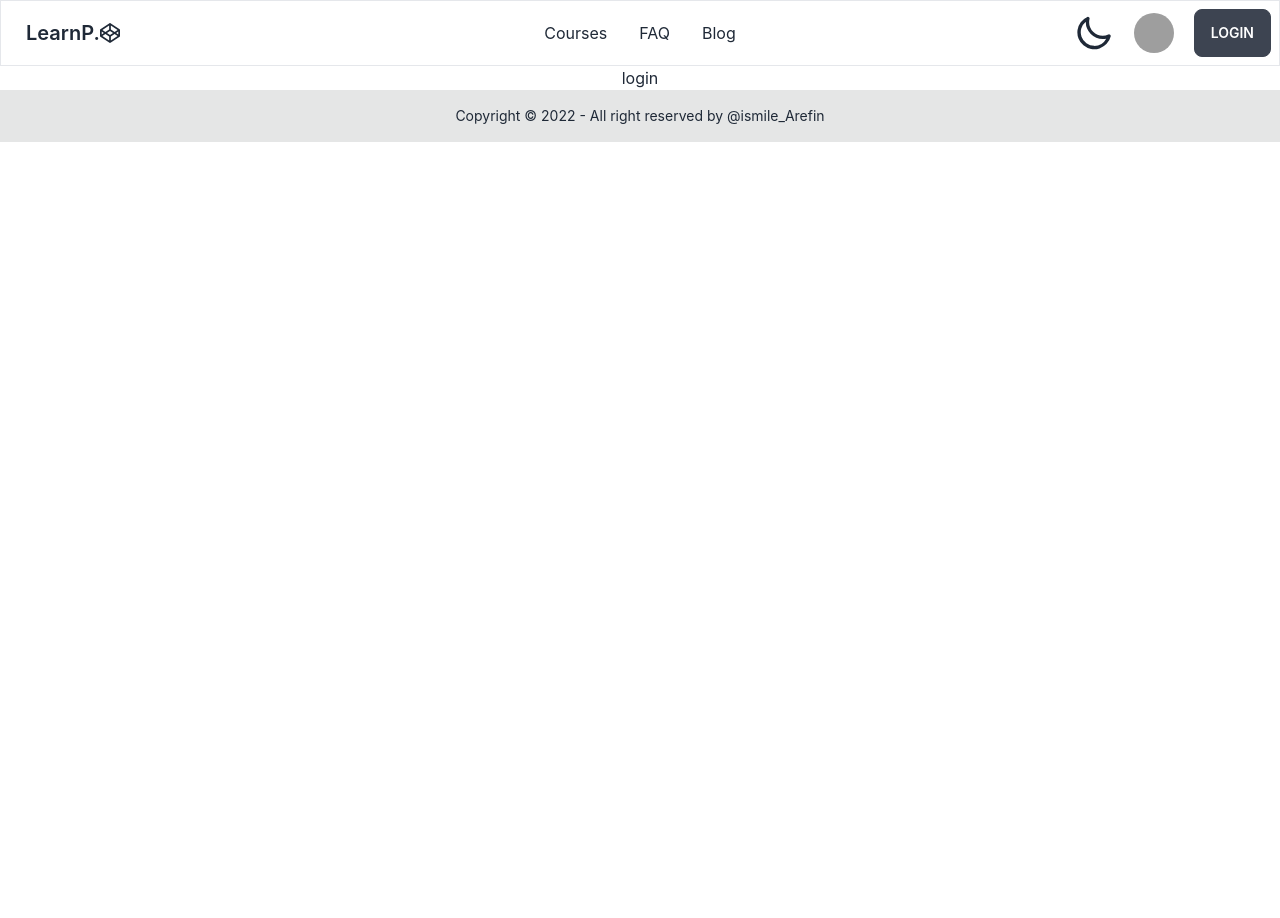
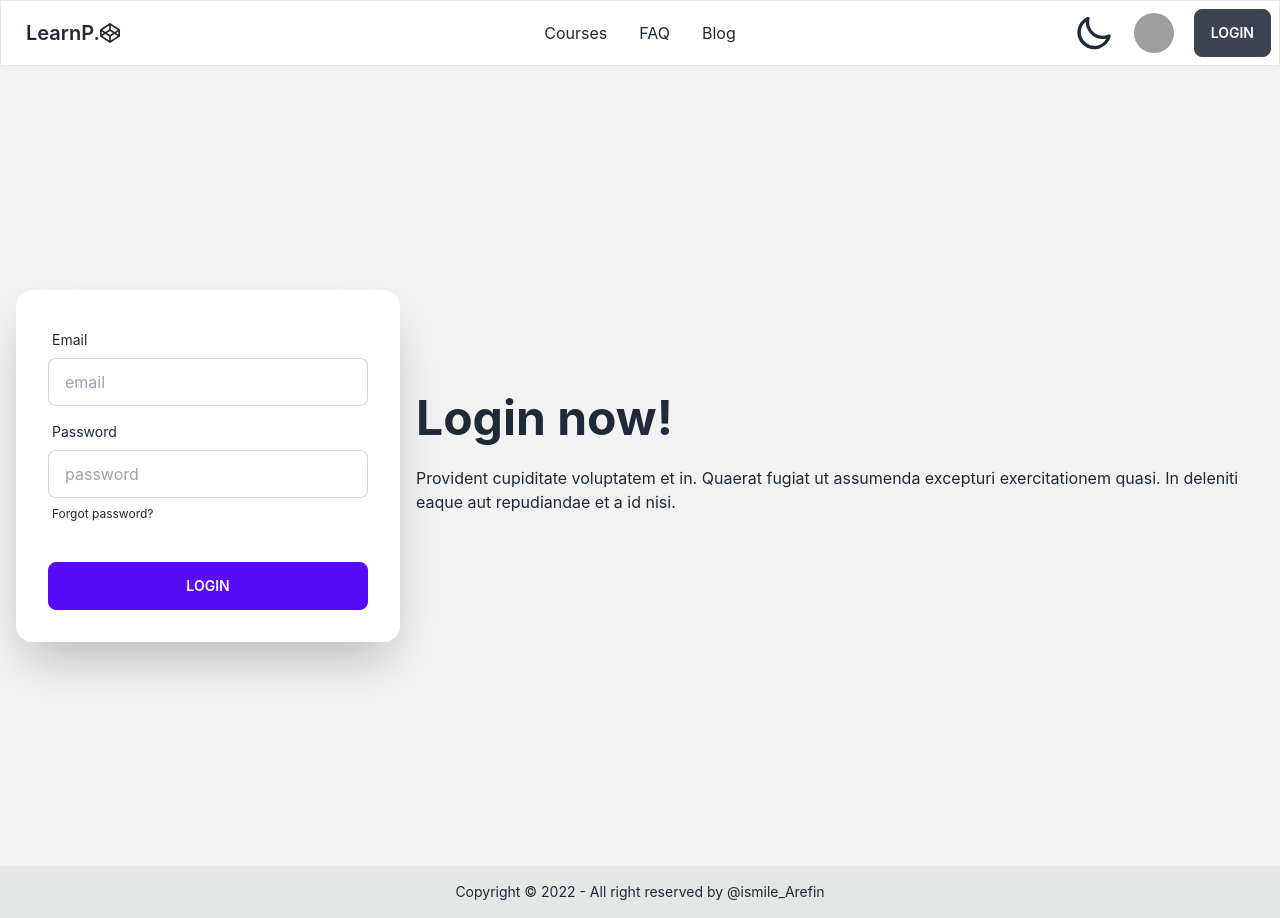
Before and after one commit to ismilearefin/learn-programming, a React (Create React App) app: page /login in a window 1280 px wide. Before the commit the page ends 800 px from the top, so only its background shows below. Built offline with nearby package versions, Linux system fonts and the light colour scheme; grey boxes are pictures that could not be loaded.

Commit message:
login form design

```diff
--- a/src/components/Login/Login.js
+++ b/src/components/Login/Login.js
@@ -1,9 +1,37 @@
 import React from 'react';
+import { Link } from 'react-router-dom';
 
 const Login = () => {
     return (
-        <div>
-            login
+        <div className="hero min-h-screen bg-base-200">
+        <div className="hero-content flex-col lg:flex-row-reverse">
+            <div className="text-center lg:text-left">
+            <h1 className="text-5xl font-bold">Login now!</h1>
+            <p className="py-6">Provident cupiditate voluptatem et in. Quaerat fugiat ut assumenda excepturi exercitationem quasi. In deleniti eaque aut repudiandae et a id nisi.</p>
+            </div>
+            <div className="card flex-shrink-0 w-full max-w-sm shadow-2xl bg-base-100">
+            <div className="card-body">
+                <div className="form-control">
+                <label className="label">
+                    <span className="label-text">Email</span>
+                </label>
+                <input type="text" placeholder="email" className="input input-bordered" />
+                </div>
+                <div className="form-control">
+                <label className="label">
+                    <span className="label-text">Password</span>
+                </label>
+                <input type="text" placeholder="password" className="input input-bordered" />
+                <label className="label">
+                    <Link href="#" className="label-text-alt link link-hover">Forgot password?</Link>
+                </label>
+                </div>
+                <div className="form-control mt-6">
+                <button className="btn btn-primary">Login</button>
+                </div>
+            </div>
+            </div>
+        </div>
         </div>
     );
 };
```
